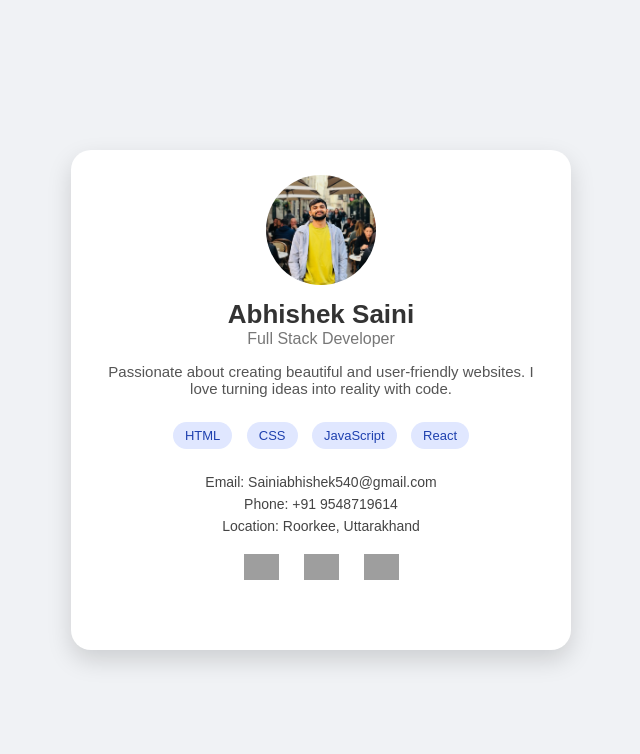
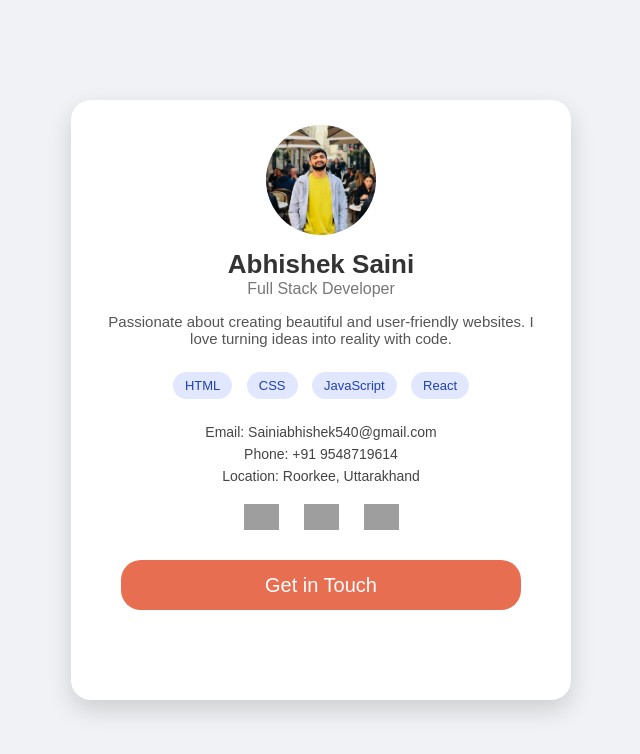
Before and after one commit to theabhisainii/Personal-Profile-Card, a plain HTML site: page profile.html in a window 1280 px wide. Shown: the whole page, without its empty margins (319-959 px from the left). Drawn offline with Linux system fonts and the light colour scheme; grey boxes are pictures that could not be loaded.

Commit message:
update: personal profile card

```diff
--- a/profile.css
+++ b/profile.css
@@ -15,7 +15,7 @@ body {
 
 .profile-card {
     width: 500px;
-    height: 500px;
+    height: 600px;
     background: #ffffff;
     border-radius: 20px;
     box-shadow: 0 10px 25px rgba(0,0,0,0.15);
@@ -88,3 +88,32 @@ body {
     transform: scale(1.2);
     opacity: 0.8;
 }
+
+.getintouch {
+    margin-top: 30px;
+    font-size: 16px;
+    color: #1e40af;
+    cursor: pointer;
+    transition: color 0.3s ease;
+    /* border: 2px solid #1e40af; */
+    display: inline-block;
+    padding: 8px 16px;
+    border-radius: 20px;
+    width: 400px;
+    height: 50px;
+    background-color: #E76E50;
+}
+.getintouch:hover {
+    color: #374151;
+    border-color: #374151;
+}
+.contact-button {
+    background: none;
+    border: none;
+    font-size: 20px;
+    color: white;
+    cursor: pointer;
+    width: 100%;
+    height: 100%;
+    text-align: center;
+}
--- a/index.html
+++ b/profile.html
@@ -41,6 +41,9 @@
         <img src="https://img.icons8.com/?size=100&id=62856&format=png&color=000000" alt="github" class="github-icon">
         <img src="https://img.icons8.com/?size=100&id=ClbD5JTFM7FA&format=png&color=000000" alt="twitter" class="twitter-icon">
     </div>
+    <div class="getintouch">
+        <button class="contact-button">Get in Touch</button>
+    </div>
 
 </div>
 
```
